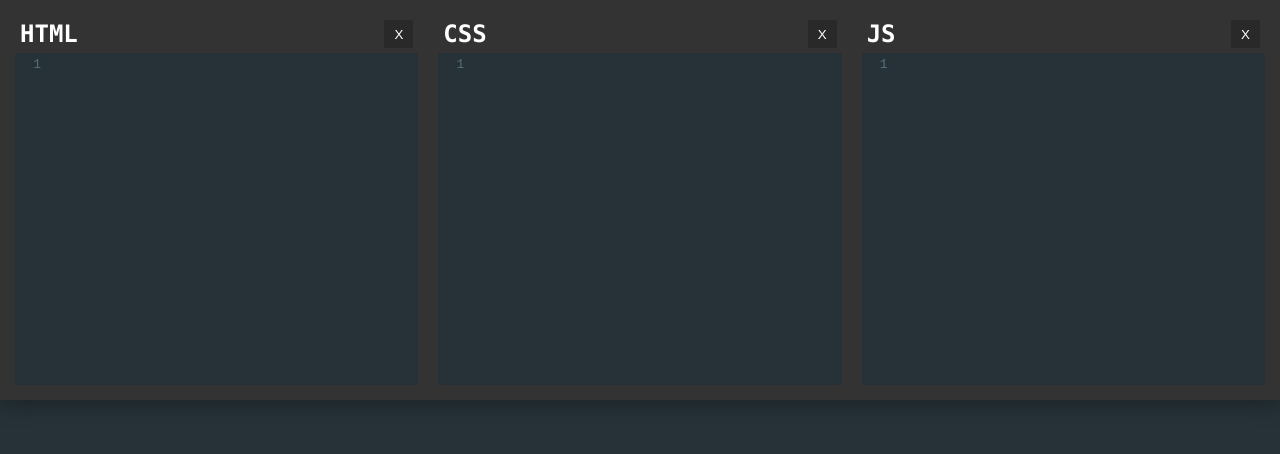
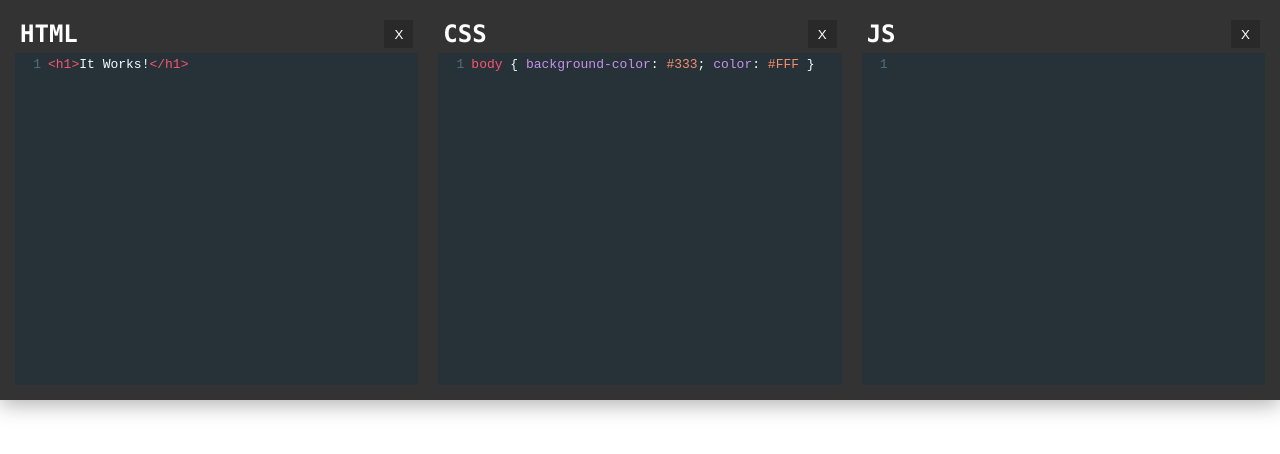
Before and after one commit to StyleShit/react-codepen-clone, a React (Create React App) app: page / in a window 1280 px wide. Shown: the top 454 px of the page. Built offline with nearby package versions, Linux system fonts and the light colour scheme.

Commit message:
Add default code

```diff
--- a/src/components/App.js
+++ b/src/components/App.js
@@ -11,8 +11,8 @@ function App()
 	const APP_PREFIX = 'codepen-clone_';
 
 	// code handlers
-	const [ htmlCode, setHtmlCode ] = useStickyState( APP_PREFIX + 'html-code', '' );
-	const [ cssCode, setCssCode ] 	= useStickyState( APP_PREFIX + 'css-code', '' );
+	const [ htmlCode, setHtmlCode ] = useStickyState( APP_PREFIX + 'html-code', '<h1>It Works!</h1>' );
+	const [ cssCode, setCssCode ] 	= useStickyState( APP_PREFIX + 'css-code', 'body { background-color: #333; color: #FFF }' );
 	const [ jsCode, setJsCode ] 	= useStickyState( APP_PREFIX + 'js-code', '' );
 
 	const [ output, setOutput ] = useState( '' );
```
